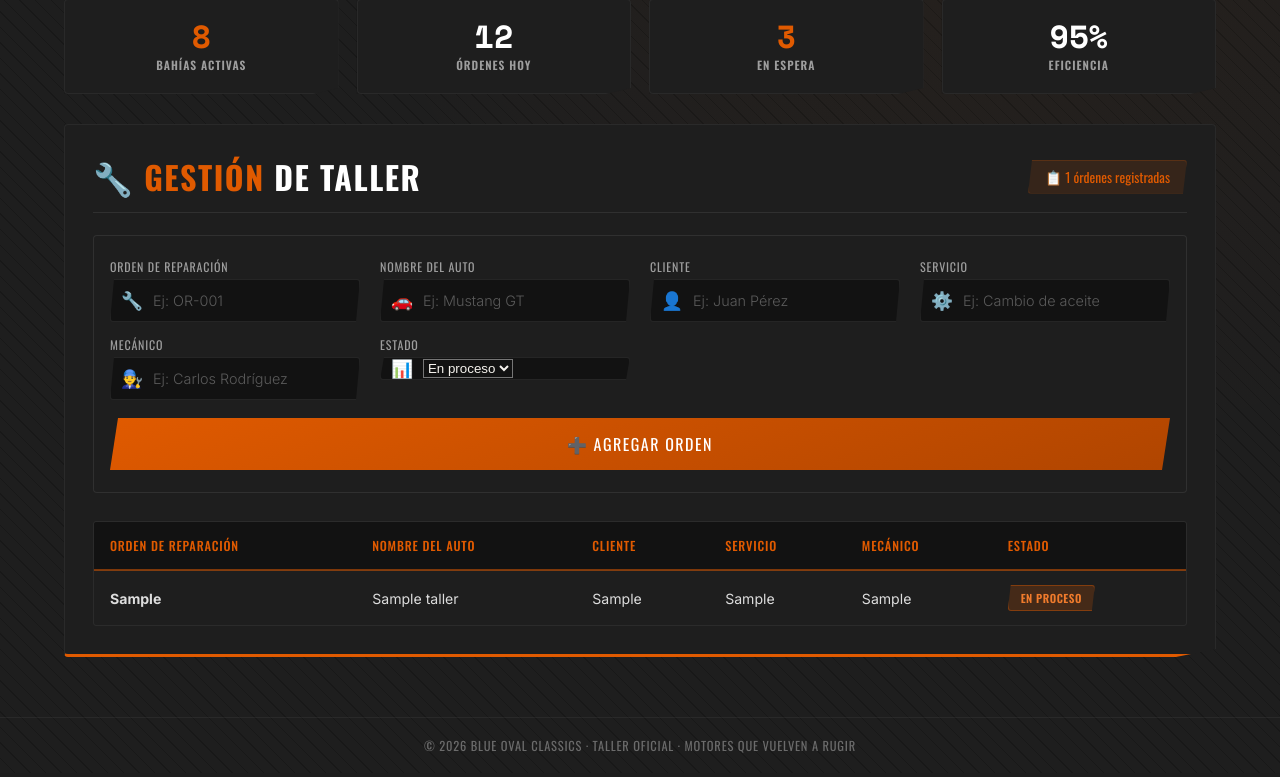
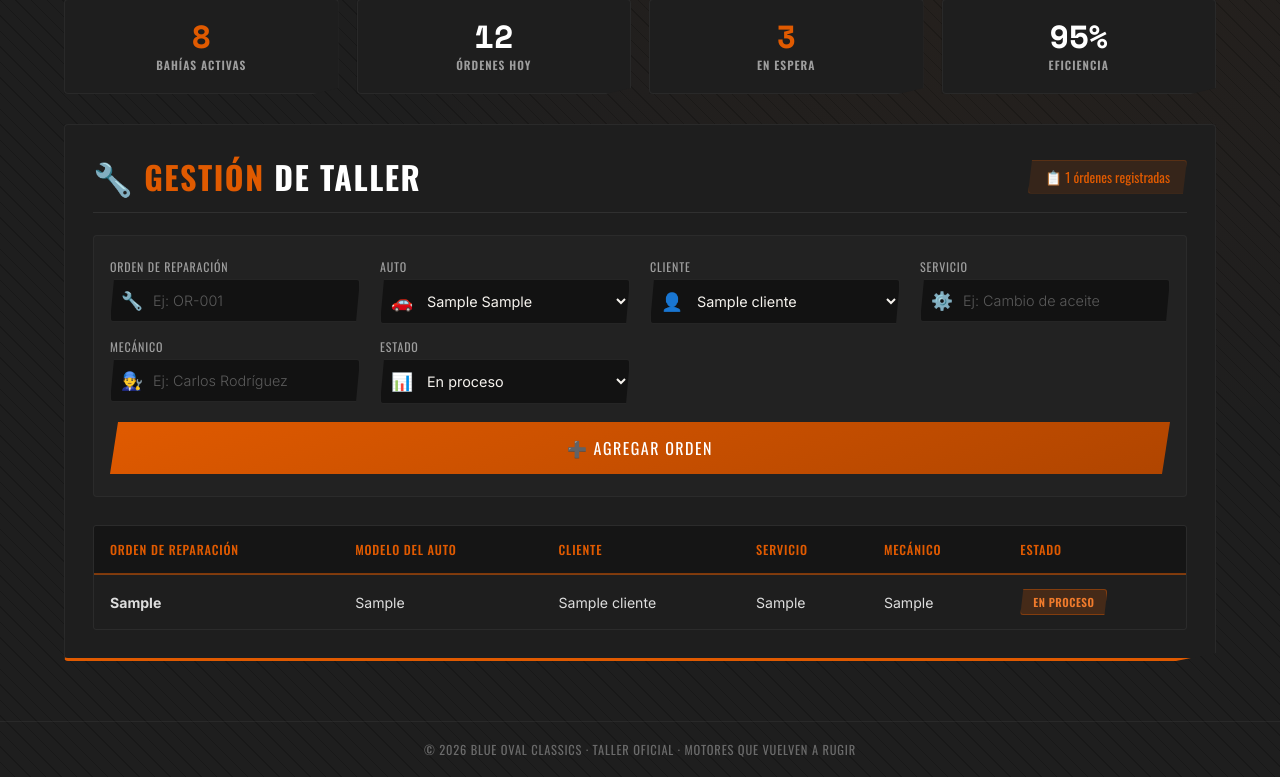
Before and after one commit to cesarbus2171-commits/Concesionario, a Django app: page /taller/ in a window 1280 px wide. Shown: the part 503-1280 px from the top of the page. Before the commit the page ends 1256 px from the top, so only its background shows below. Run offline with Django 5.2, Linux system fonts and the light colour scheme; tables that the repository leaves empty hold one stand-in row (values such as "Sample post").

Commit message:
taller y clientes

```diff
--- a/taller/models.py
+++ b/taller/models.py
@@ -1,11 +1,24 @@
 from django.db import models
+from autos.models import Auto
+from clientes.models import Cliente
 
-class taller(models.Model):
+class Taller(models.Model):
+    # Relaciones reales (Foreign Keys)
+    auto = models.ForeignKey(Auto, on_delete=models.CASCADE)
+    cliente = models.ForeignKey(Cliente, on_delete=models.CASCADE)
+
+    # Datos específicos del taller
     orden_reparacion = models.CharField(max_length=100)
-    nombre_auto = models.CharField(max_length=100)
-    cliente = models.CharField(max_length=100)
     servicio = models.CharField(max_length=200)
     mecanico = models.CharField(max_length=100)
-    estado = models.CharField(max_length=20, choices=[('En proceso', 'En proceso'), ('Finalizado', 'Finalizado')], default='En proceso')
+    estado = models.CharField(
+        max_length=20,
+        choices=[('En proceso', 'En proceso'), ('Finalizado', 'Finalizado')],
+        default='En proceso'
+    )
+
     class Meta:
         db_table = 'taller_taller'
+
+    def __str__(self):
+        return f"Orden {self.orden_reparacion} - {self.auto.modelo}"
--- a/taller/templates/taller/taller.html
+++ b/taller/templates/taller/taller.html
@@ -38,46 +38,6 @@
             align-items: center;
             overflow-x: hidden;
         }
-
-/* Fondo oscuro para el formulario y sus campos */
-.form-taller {
-    background: #1e1e1e !important;
-    border-color: rgba(255,255,255,0.08) !important;
-}
-
-.input-icon {
-    background: #121212 !important;
-    border-color: rgba(255,255,255,0.08) !important;
-}
-
-.input-icon input,
-.input-icon select {
-    color: #f5f2ed !important;
-    background: transparent !important;
-}
-
-.input-icon input::placeholder {
-    color: #5a5a5a !important;
-}
-
-.campo label {
-    color: #9e9e9e !important;
-}
-
-/* Tabla oscura */
-.tabla-taller thead {
-    background: rgba(0,0,0,0.4) !important;
-}
-
-.tabla-taller td {
-    color: #dddddd !important;
-    border-color: rgba(255,255,255,0.04) !important;
-}
-
-/* Ajuste del badge y títulos */
-.gestion-section {
-    background: #1e1e1e !important;
-}
 
         /* ========== NAVBAR ========== */
         .navbar {
@@ -336,7 +296,8 @@
             color: #9e9e9e;
             user-select: none;
         }
-        .input-icon input {
+        .input-icon input,
+        .input-icon select {
             background: transparent;
             border: none;
             padding: 12px 12px 12px 0;
@@ -345,6 +306,10 @@
             font-size: 0.9rem;
             width: 100%;
             outline: none;
+        }
+        .input-icon select option {
+            background: #1c1c1c;
+            color: #f5f2ed;
         }
         .input-icon input::placeholder {
             color: #5a5a5a;
@@ -550,17 +515,25 @@
                         </div>
                     </div>
                     <div class="campo">
-                        <label for="nombre_auto">Nombre del Auto</label>
+                        <label for="auto">Auto</label>
                         <div class="input-icon">
                             <span class="icon">🚗</span>
-                            <input type="text" name="nombre_auto" id="nombre_auto" placeholder="Ej: Mustang GT" required>
+                            <select name="auto" id="auto" required>
+                                {% for a in autos %}
+                                    <option value="{{ a.id }}">{{ a.marca }} {{ a.modelo }}</option>
+                                {% endfor %}
+                            </select>
                         </div>
                     </div>
                     <div class="campo">
                         <label for="cliente">Cliente</label>
                         <div class="input-icon">
                             <span class="icon">👤</span>
-                            <input type="text" name="cliente" id="cliente" placeholder="Ej: Juan Pérez" required>
+                            <select name="cliente" id="cliente" required>
+                                {% for c in clientes %}
+                                    <option value="{{ c.id }}">{{ c.nombre }}</option>
+                                {% endfor %}
+                            </select>
                         </div>
                     </div>
                     <div class="campo">
@@ -597,7 +570,7 @@
                     <thead>
                         <tr>
                             <th>Orden de Reparación</th>
-                            <th>Nombre del Auto</th>
+                            <th>Modelo del Auto</th>
                             <th>Cliente</th>
                             <th>Servicio</th>
                             <th>Mecánico</th>
@@ -608,8 +581,8 @@
                         {% for taller in talleres %}
                         <tr>
                             <td><strong>{{ taller.orden_reparacion }}</strong></td>
-                            <td>{{ taller.nombre_auto }}</td>
-                            <td>{{ taller.cliente }}</td>
+                            <td>{{ taller.auto.modelo }}</td>
+                            <td>{{ taller.cliente.nombre }}</td>
                             <td>{{ taller.servicio }}</td>
                             <td>{{ taller.mecanico }}</td>
                             <td>
--- a/taller/views.py
+++ b/taller/views.py
@@ -1,19 +1,26 @@
 from django.shortcuts import redirect, render
-from .models import taller
+from .models import Taller
+from autos.models import Auto
+from clientes.models import Cliente
+
 
 def listataller(request):
-    talleres = taller.objects.all()
-    return render(request, 'taller/taller.html', {'talleres': talleres})
+    talleres = Taller.objects.all()
+    autos = Auto.objects.all()
+    clientes = Cliente.objects.all()
+    return render(request, 'Taller/taller.html', {'talleres': talleres, 'autos': autos, 'clientes': clientes})
 
 def creartaller(request):
     if request.method == 'POST':
-        orden_reparacion = request.POST['orden_reparacion']
-        nombre_auto = request.POST['nombre_auto']
-        cliente = request.POST['cliente']
-        servicio = request.POST['servicio']
-        mecanico = request.POST['mecanico']
-        estado = request.POST['estado']
+        auto_obj = Auto.objects.get(id=request.POST['auto'])
+        cliente_obj = Cliente.objects.get(id=request.POST['cliente'])
 
-        nuevo_taller = taller(orden_reparacion=orden_reparacion, nombre_auto=nombre_auto, cliente=cliente, servicio=servicio, mecanico=mecanico, estado=estado)
-        nuevo_taller.save()
+        Taller.objects.create(
+            orden_reparacion=request.POST['orden_reparacion'],
+            auto=auto_obj,        # Asignas el objeto completo
+            cliente=cliente_obj,  # Asignas el objeto completo
+            servicio=request.POST['servicio'],
+            mecanico=request.POST['mecanico'],
+            estado=request.POST['estado']
+        )
         return redirect('/taller/')
```
Also changed, not shown: autos/migrations/0001_initial.py, autos/migrations/0002_rename_autos_auto_rename_año_auto_anio_and_more.py (deleted), autos/migrations/0003_alter_auto_table.py (deleted), clientes/migrations/0001_initial.py, clientes/migrations/0002_alter_cliente_apellido_alter_cliente_direccion_and_more.py (deleted), clientes/migrations/0003_alter_cliente_table.py (deleted), stock/migrations/0001_initial.py, stock/migrations/0002_alter_stock_disponibilidad.py (deleted), stock/migrations/0003_rename_modelo_auto_stock_ubicacion_bodega_and_more.py (deleted), stock/migrations/0004_stock_disponibilidad.py (deleted), taller/migrations/0001_initial.py, taller/migrations/0002_remove_taller_costo_estimado_and_more.py (added), ventas/migrations/0001_initial.py, ventas/migrations/0002_remove_venta_modelo_auto_venta_auto_venta_cliente.py (deleted).
